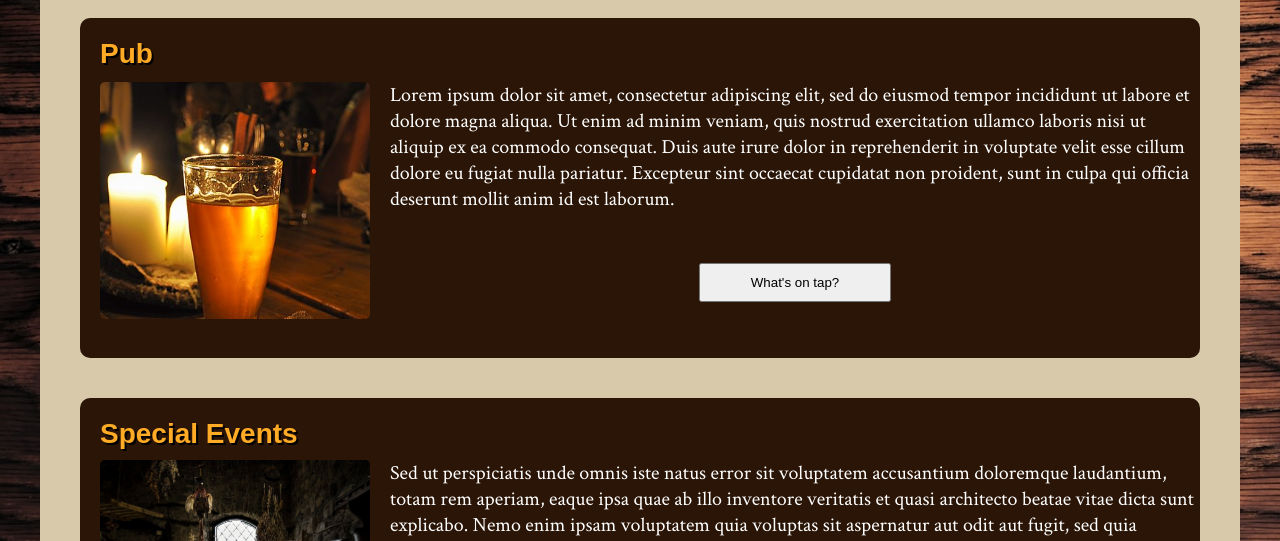
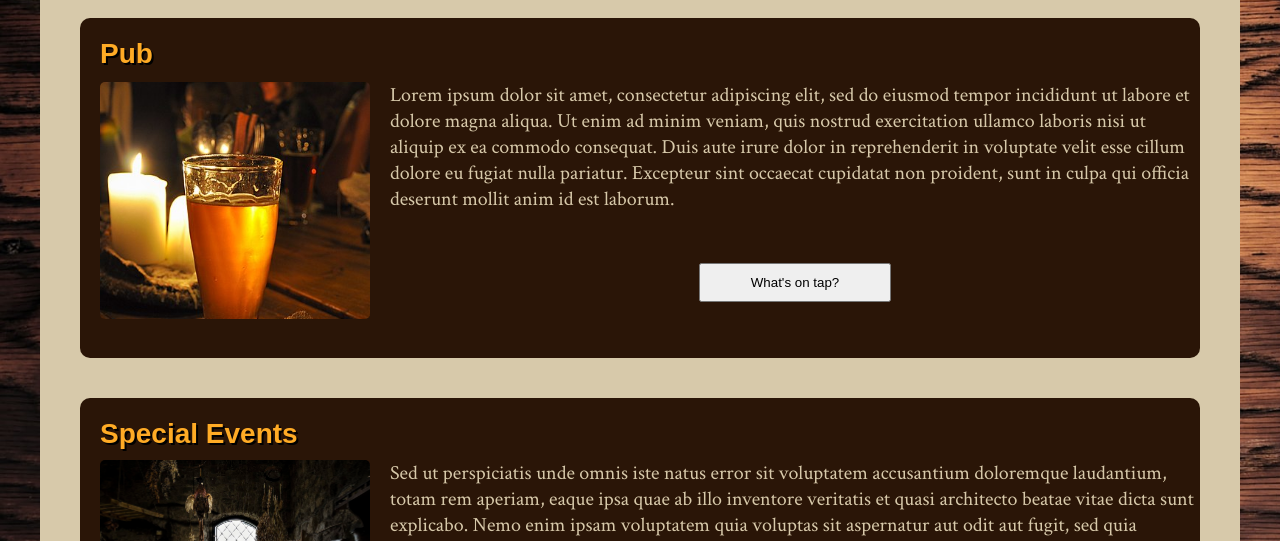
Before and after one commit to Roxanoel/restaurant-page, a website built with webpack: page dist/index.html in a window 1280 px wide. Shown: the part 259-800 px from the top of the page. Built offline with Linux system fonts and the light colour scheme; files whose address does not match are found by name; a web font is replaced by a local one.

Commit message:
Changed paragraph colour on cards.

```diff
--- a/src/style.css
+++ b/src/style.css
@@ -250,6 +250,7 @@ h2 {
     margin: 0;
 
     font-size: 20px;
+    color: var(--parchment);
 }
 
 .card button {
```
Also changed, not shown: dist/main.js.
